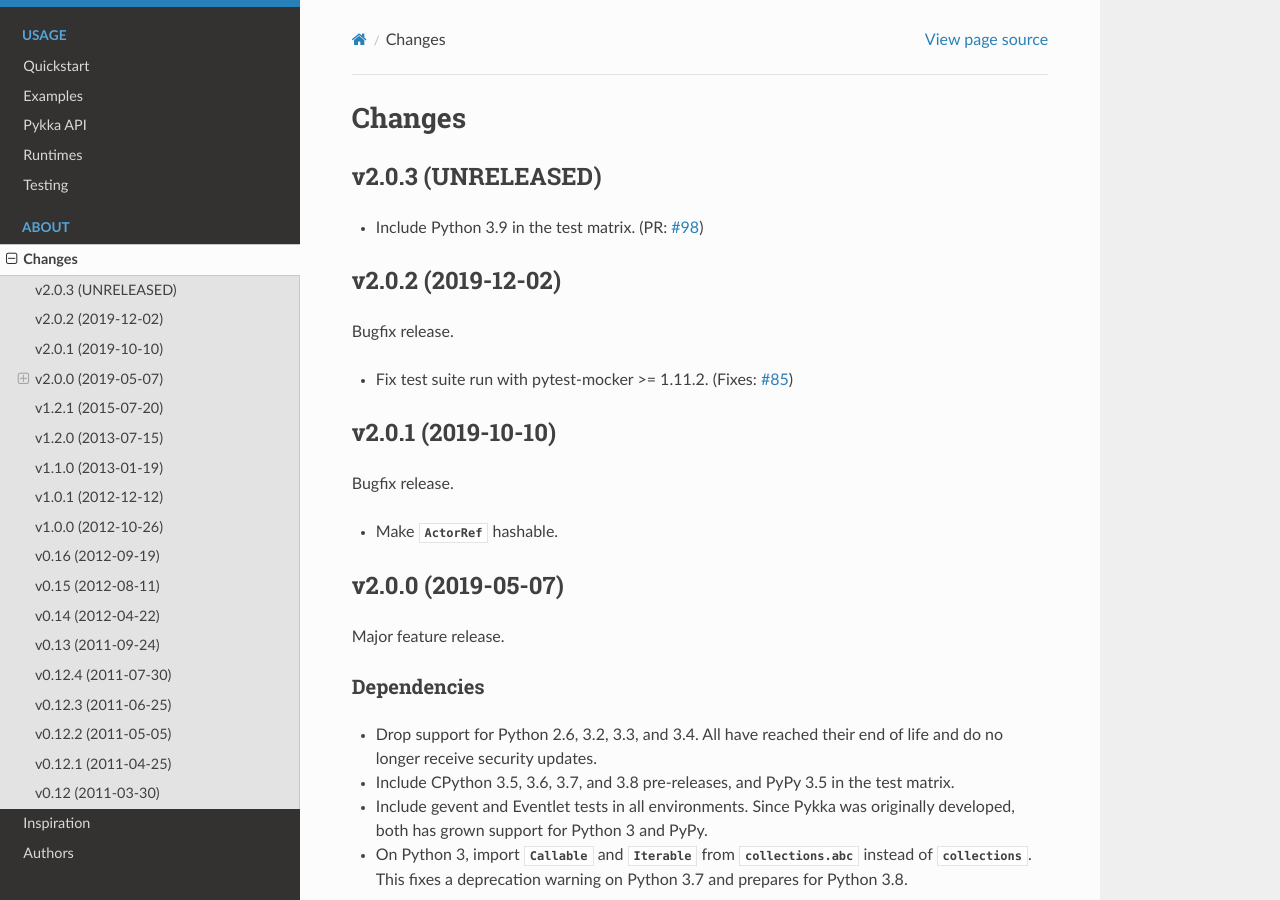
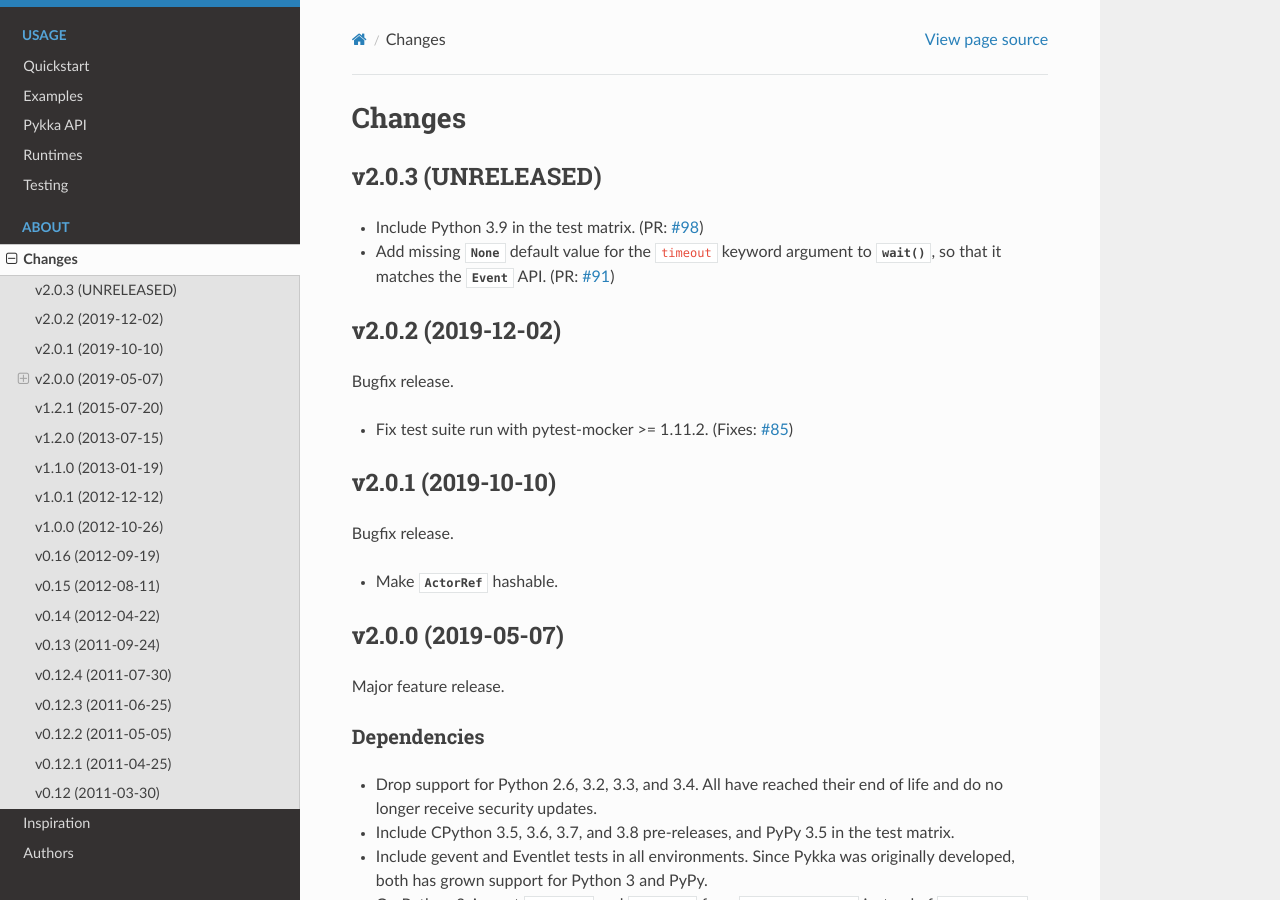
Before and after one commit to jodal/pykka, a Sphinx documentation site: the page built from docs/changes.rst, in a window 1280 px wide and 900 px high. Built offline with Sphinx 7.4.7 and the Read the Docs theme 2.0.0, drawn with Linux system fonts in a browser that asks for light colours.

Commit message:
eventlet: Add missing default value

```diff
--- a/docs/changes.rst
+++ b/docs/changes.rst
@@ -7,6 +7,11 @@
 ===================
 
 - Include Python 3.9 in the test matrix. (PR: :issue:`98`)
+
+- Add missing :class:`None` default value for the ``timeout`` keyword argument to
+  :meth:`~pykka.eventlet.EventletEvent.wait`, so that it matches the
+  :class:`~threading.Event` API.
+  (PR: :issue:`91`)
 
 
 v2.0.2 (2019-12-02)
```
Also changed, not shown: 1 other file.
